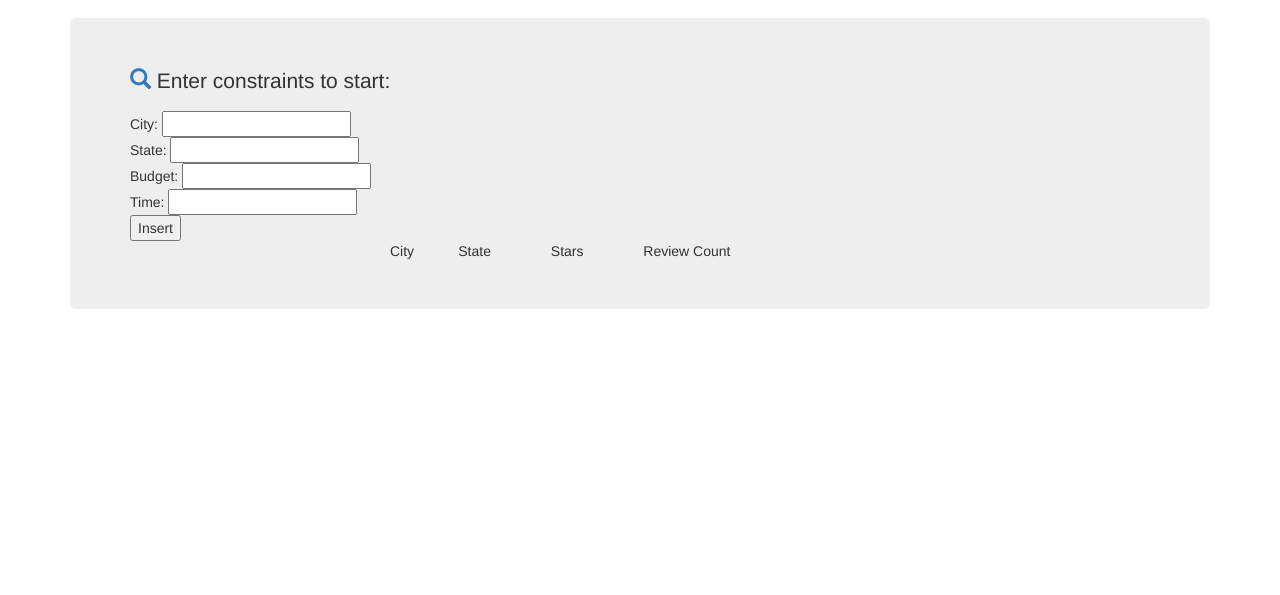
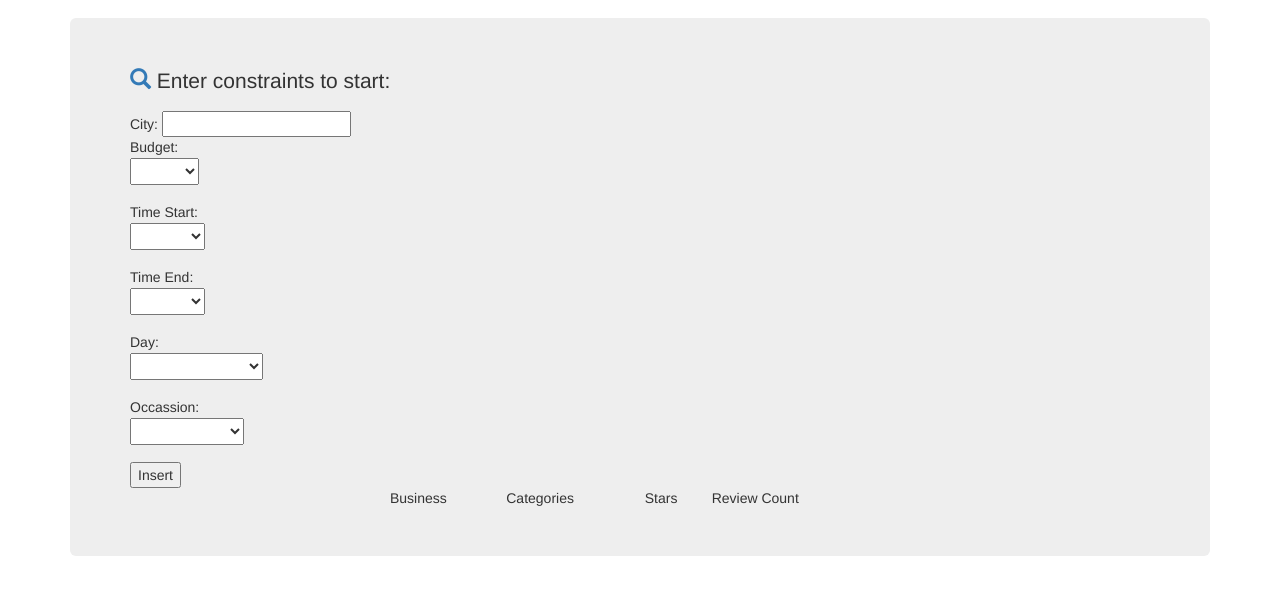
Before and after one commit to triton11/Welp, a website: page views/index.html in a window 1280 px wide. Shown: the part 53-648 px from the top of the page. Drawn offline with nearby package versions, Linux system fonts and the light colour scheme; files whose address does not match are found by name.

Commit message:
UI and logic

```diff
--- a/package.json
+++ b/package.json
@@ -12,6 +12,7 @@
     "express": "^4.16.3",
     "morgan": "^1.9.1",
     "mysql": "^2.14.1",
+    "request": "^2.88.0",
     "serve-favicon": "^2.5.0"
   }
 }
--- a/public/javascripts/app.js
+++ b/public/javascripts/app.js
@@ -16,10 +16,11 @@ var app = angular.module('angularjsNodejsTutorial',[]);
 app.controller('insertController', function($scope, $http) {
         $scope.message="";
         $scope.Insert = function() {
-        var request = $http.get('/data/'+$scope.login+'/data/'+$scope.name+'/data/'+$scope.sex+
-            '/data/'+$scope.RelationshipStatus+'/data/'+$scope.Birthyear);
+        var request = $http.get('/data/'+$scope.city+'/data/'+$scope.budget+'/data/'+$scope.timeStart+
+            '/data/'+$scope.timeEnd+'/data/'+$scope.day+'/data/'+$scope.occassion);
         request.success(function(data) {
             $scope.data = data;
+            console.log(data);
         });
         request.error(function(data){
             console.log('err');
--- a/views/index.html
+++ b/views/index.html
@@ -25,24 +25,114 @@
          <div ng-controller="insertController">
         <p><span aria-hidden="true" class="glyphicon text-primary glyphicon-search"></span> Enter constraints to start:
         </p>
-            City: <input type="text" name="login" ng-model="login" value=""/></br>
-            State: <input type="text" name="name" ng-model="name" value=""/></br>
-            Budget: <input type="text" name="sex" ng-model="sex" value=""/></br>
-            Time: <input type="text" name="RelationshipStatus" ng-model="RelationshipStatus" value=""/></br>
-            <!-- Birthyear <input type="text" name="Birthyear" ng-model="Birthyear" value=""/></br> -->
+            City: <input type="text" name="city" ng-model="city" value=""/></br>
+            <!-- State: <input type="text" name="name" ng-model="name" value=""/></br> -->
+            Budget:
+            <form method="get" action="/">
+                <p>
+                    <select name="budget" ng-model="budget">
+                       <option ng-selected="Price1">$</option>
+                       <option ng-selected="Price2">$$</option>
+                       <option ng-selected="Price3">$$$</option>
+                       <option ng-selected="Price4">$$$$</option>
+                    </select>
+                </p>
+                <!-- <input ng-model="budget"> -->
+            </form>
+            <!-- <input type="text" name="sex" ng-model="sex" value=""/></br> -->
+            Time Start:
+            <form method="get" action="/">
+                <p>
+                    <select name="timeStart" ng-model="timeStart">
+                       <option ng-selected="6">6:00</option>
+                       <option ng-selected="7">7:00</option>
+                       <option ng-selected="8">8:00</option>
+                       <option ng-selected="9">9:00</option>
+                       <option ng-selected="10">10:00</option>
+                       <option ng-selected="11">11:00</option>
+                       <option ng-selected="12">12:00</option>
+                       <option ng-selected="13">13:00</option>
+                       <option ng-selected="14">14:00</option>
+                       <option ng-selected="15">15:00</option>
+                       <option ng-selected="16">16:00</option>
+                       <option ng-selected="17">17:00</option>
+                       <option ng-selected="18">18:00</option>
+                       <option ng-selected="19">19:00</option>
+                       <option ng-selected="20">20:00</option>
+                       <option ng-selected="21">21:00</option>
+                       <option ng-selected="22">22:00</option>
+                       <option ng-selected="23">23:00</option>
+                       <option ng-selected="24">24:00</option>
+                    </select>
+                </p>
+            </form> Time End:
+            <form method="get" action="/">
+                <p>
+                    <select name="timeEnd" ng-model="timeEnd">
+                       <option ng-selected="6">6:00</option>
+                       <option ng-selected="7">7:00</option>
+                       <option ng-selected="8">8:00</option>
+                       <option ng-selected="9">9:00</option>
+                       <option ng-selected="10">10:00</option>
+                       <option ng-selected="11">11:00</option>
+                       <option ng-selected="12">12:00</option>
+                       <option ng-selected="13">13:00</option>
+                       <option ng-selected="14">14:00</option>
+                       <option ng-selected="15">15:00</option>
+                       <option ng-selected="16">16:00</option>
+                       <option ng-selected="17">17:00</option>
+                       <option ng-selected="18">18:00</option>
+                       <option ng-selected="19">19:00</option>
+                       <option ng-selected="20">20:00</option>
+                       <option ng-selected="21">21:00</option>
+                       <option ng-selected="22">22:00</option>
+                       <option ng-selected="23">23:00</option>
+                       <option ng-selected="24">24:00</option>
+                    </select>
+                </p>
+                <!-- <input ng_model="occassion"> -->
+            </form>
+            Day:
+            <form method="get" action="/">
+                <p>
+                    <select name="day" ng-model="day">
+                       <option ng-selected="Monday">Monday</option>
+                       <option ng-selected="Tuesday">Tuesday</option>
+                       <option ng-selected="Wednesday">Wednesday</option>
+                       <option ng-selected="Thursday">Thursday</option>
+                       <option ng-selected="Friday">Friday</option>
+                       <option ng-selected="Saturday">Saturday</option>
+                       <option ng-selected="Sunday">Sunday</option>
+                    </select>
+                </p>
+                <!-- <input ng_model="occassion"> -->
+            </form>
+            Occassion:
+            <form method="get" action="/">
+                <p>
+                    <select name="occassion" ng-model="occassion">
+                       <option ng-selected="Date">Date</option>
+                       <option ng-selected="Exploring">Exploring</option>
+                       <option ng-selected="Birthday">Birthday</option>
+                       <option ng-selected="WorkDay">Work Day</option>
+                    </select>
+                </p>
+                <!-- <input ng_model="occassion"> -->
+            </form>
+            <!-- <input type="text" name="Birthyear" ng-model="Birthyear" value=""/></br> -->
             <button type="button" ng-click="Insert()" class="button">Insert</button></br>
 
         <table border="0" cellpadding="10" cellspacing="1" width="500" align="center">
             <tr>
-            <td> City </td>
-            <td> State </td>
-            <td> Stars </td>
-            <td> Review Count </td>
+            <td> Business   </td>
+            <td> Categories     </td>
+            <td> Stars  </td>
+            <td> Review Count   </td>
             <!-- <td> Birthyear </td> -->
             <tr ng-repeat="x in data">
-            <td> {{x.city}} </td>
-            <td> {{x.state}} </td>
-            <td> {{x.stars}} </td>
+            <td> {{x.name}}     </td>
+            <td> {{x.categories}}   </td>
+            <td> {{x.stars}}    </td>
             <td> {{x.review_count}} </td>
             <!-- <td> {{x.birthyear}} </td> -->
             </tr>
```
Also changed, not shown: routes/index.js (+73 -50 lines), 2 other files.
